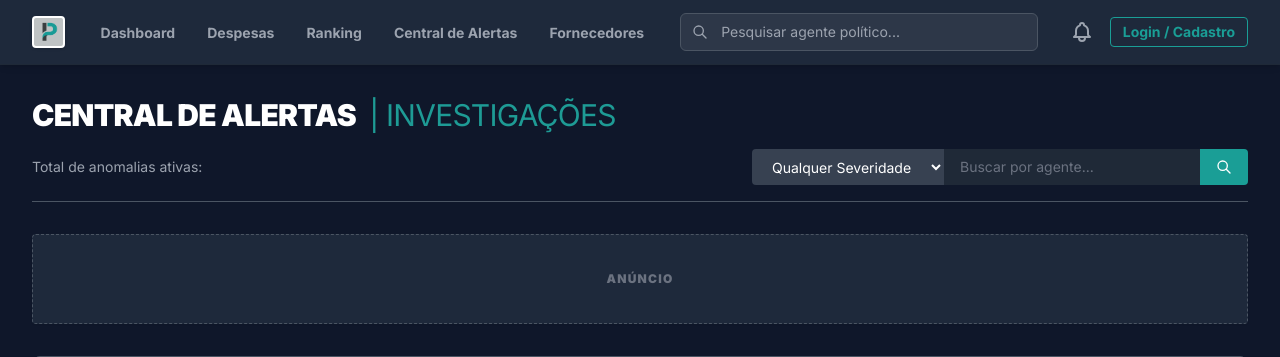
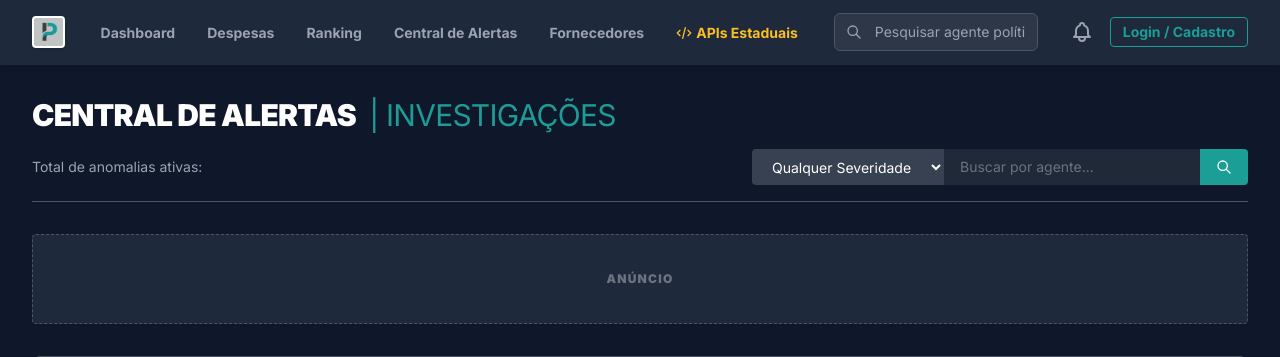
Before and after one commit to Luizzz21/PolitiK, a Django app: template politik_django/templates/alertas.html in a window 1280 px wide. Shown: the top 357 px of the page. Run offline with Django 4.2, Linux system fonts and the light colour scheme; the template is opened without the code that fills it, so the values that code supplies are empty; parts of the project's set-up code (start-up, migrations or seed data) failed here and were passed over; some libraries are stand-ins or nearby versions.

Commit message:
feat(ui): Add Comunidade Open Source page to call attention to state API development

```diff
--- a/politik_django/politik_django/urls.py
+++ b/politik_django/politik_django/urls.py
@@ -17,6 +17,7 @@ urlpatterns = [
     path('fornecedor/<str:cnpj>/', views.fornecedor_detail, name='fornecedor_detail'),
     path('alertas/', views.pagina_alertas, name='pagina_alertas'),
     path('minha-conta/', views.pagina_minha_conta, name='pagina_minha_conta'),
+    path('comunidade/', views.comunidade_view, name='comunidade'),
 
     # API Endpoints - Consultas
     path('api/politicos/', views.api_buscar_politicos, name='api_buscar_politicos'),
--- a/politik_django/templates/base.html
+++ b/politik_django/templates/base.html
@@ -76,11 +76,15 @@
                         <a href="/ranking/" class="inline-flex items-center px-1 pt-1 border-b-2 text-sm font-bold transition-colors {% if '/ranking/' in request.path %}border-[#1A9E96] text-white{% else %}border-transparent text-gray-400 hover:text-white hover:border-gray-500{% endif %}">
                             Ranking
                         </a>
-                                                <a href="/alertas/" class="inline-flex items-center px-1 pt-1 border-b-2 text-sm font-bold transition-colors {% if '/alertas/' in request.path %}border-[#1A9E96] text-white{% else %}border-transparent text-gray-400 hover:text-white hover:border-gray-500{% endif %}">
+                        <a href="/alertas/" class="inline-flex items-center px-1 pt-1 border-b-2 text-sm font-bold transition-colors {% if '/alertas/' in request.path %}border-[#1A9E96] text-white{% else %}border-transparent text-gray-400 hover:text-white hover:border-gray-500{% endif %}">
                             Central de Alertas
                         </a>
                         <a href="/fornecedores/" class="inline-flex items-center px-1 pt-1 border-b-2 text-sm font-bold transition-colors {% if '/fornecedores/' in request.path %}border-[#1A9E96] text-white{% else %}border-transparent text-gray-400 hover:text-white hover:border-gray-500{% endif %}">
                             Fornecedores
+                        </a>
+                        <a href="/comunidade/" class="inline-flex items-center px-1 pt-1 border-b-2 text-sm font-bold transition-colors {% if '/comunidade/' in request.path %}border-[#f59e0b] text-[#f59e0b]{% else %}border-transparent text-[#fbbf24] hover:text-[#fcd34d] hover:border-[#fcd34d]{% endif %}">
+                            <svg class="w-4 h-4 mr-1" fill="none" stroke="currentColor" viewBox="0 0 24 24"><path stroke-linecap="round" stroke-linejoin="round" stroke-width="2" d="M10 20l4-16m4 4l4 4-4 4M6 16l-4-4 4-4"></path></svg>
+                            APIs Estaduais
                         </a>
                     </div>
                 </div>
```
Also changed, not shown: politik_django/politik_django/views.py (+8 -0 lines).
